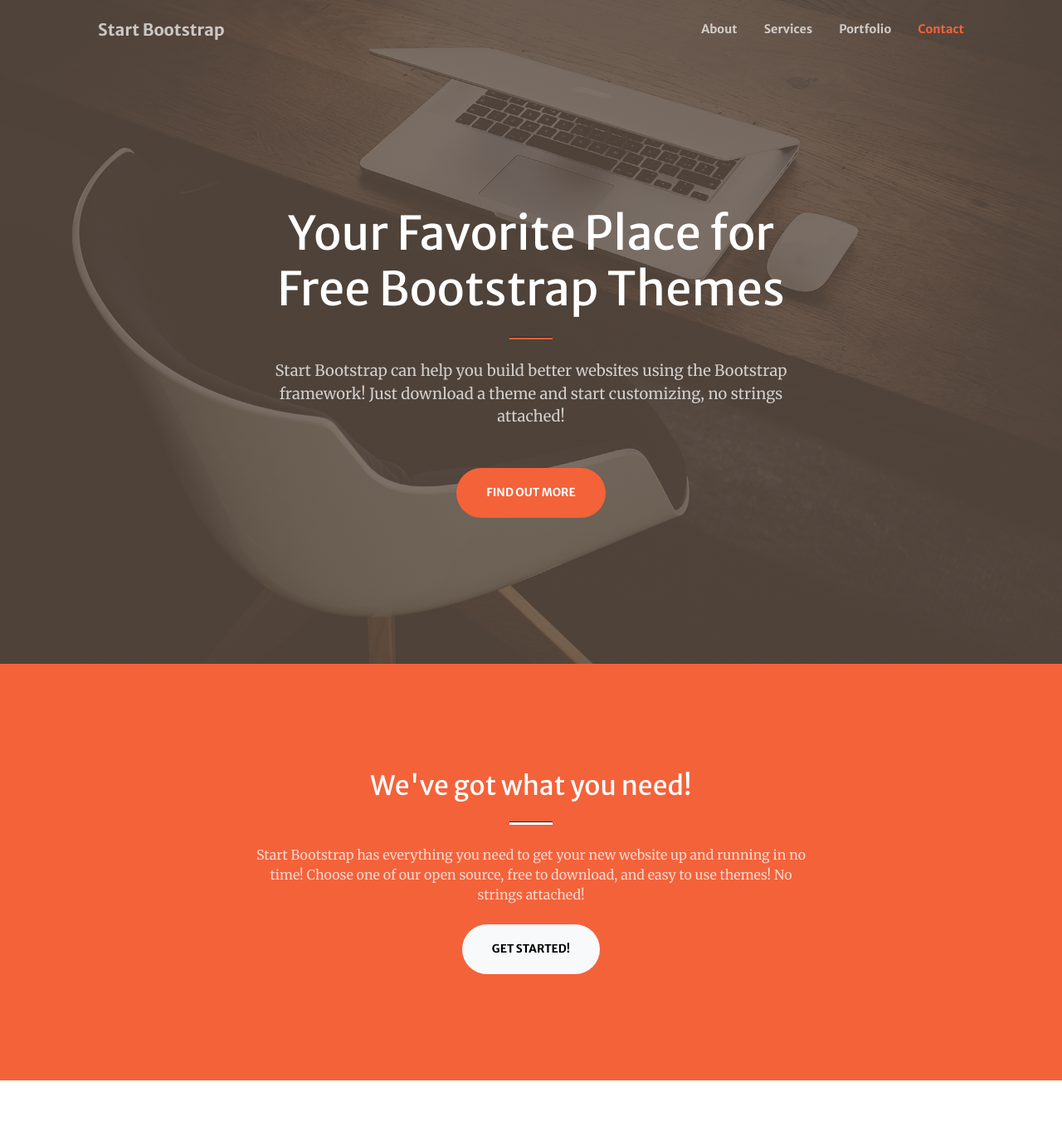
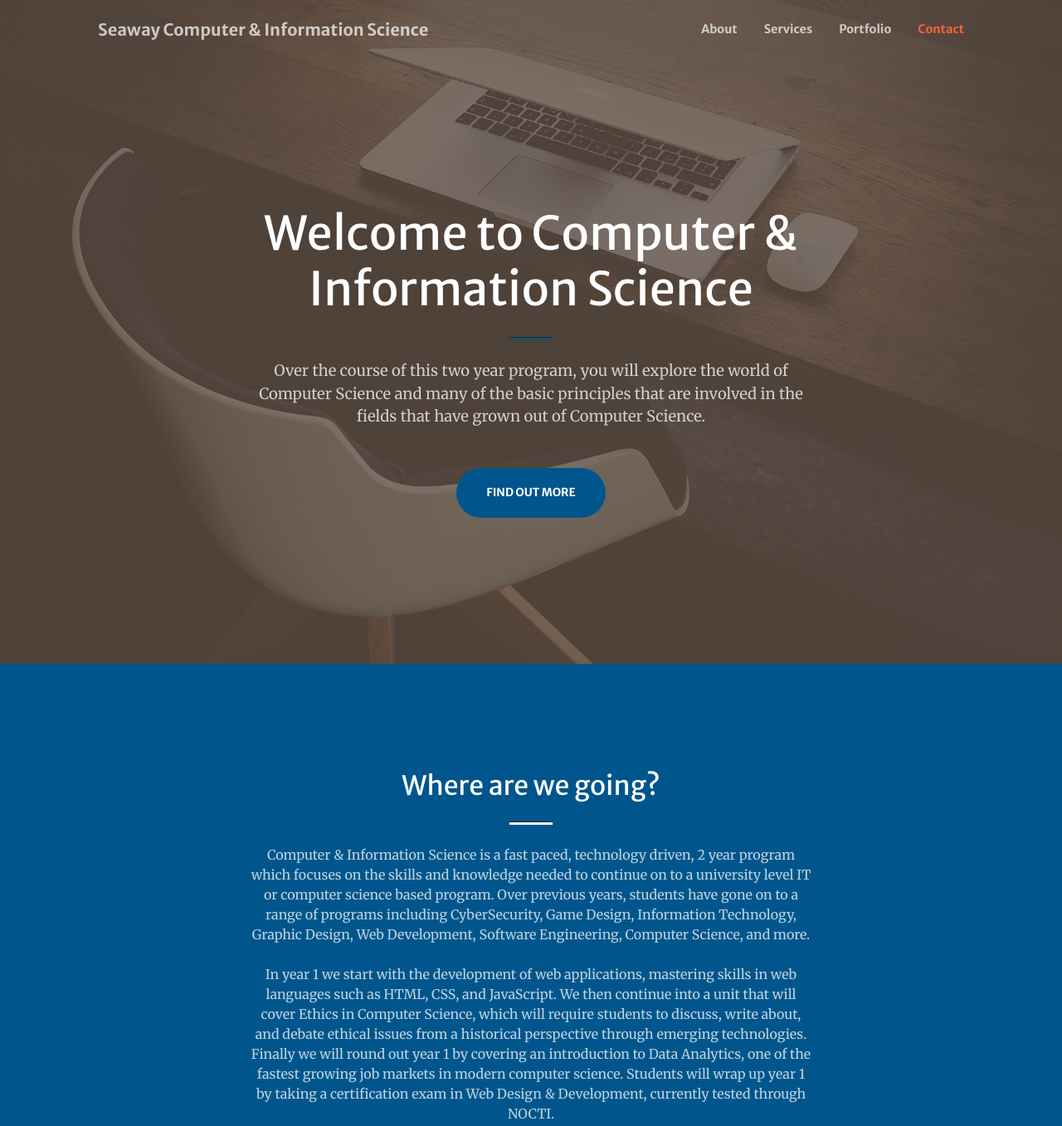
Before and after one commit to dmwellsSDBD/seawayCompSci, a plain HTML site: page index.html in a window 1280 px wide. Shown: the top 1357 px of the page at 83% size. Drawn offline with nearby package versions, Linux system fonts and the light colour scheme; some packages are replaced by stand-ins of ours; a script that the page names is missing.

Commit message:
Content & colors changed

```diff
--- a/index.html
+++ b/index.html
@@ -22,7 +22,7 @@
         <!-- Navigation-->
         <nav class="navbar navbar-expand-lg navbar-light fixed-top py-3" id="mainNav">
             <div class="container px-4 px-lg-5">
-                <a class="navbar-brand" href="#page-top">Start Bootstrap</a>
+                <a class="navbar-brand" href="#page-top">Seaway Computer &amp; Information Science</a>
                 <button class="navbar-toggler navbar-toggler-right" type="button" data-bs-toggle="collapse" data-bs-target="#navbarResponsive" aria-controls="navbarResponsive" aria-expanded="false" aria-label="Toggle navigation"><span class="navbar-toggler-icon"></span></button>
                 <div class="collapse navbar-collapse" id="navbarResponsive">
                     <ul class="navbar-nav ms-auto my-2 my-lg-0">
@@ -39,11 +39,11 @@
             <div class="container px-4 px-lg-5 h-100">
                 <div class="row gx-4 gx-lg-5 h-100 align-items-center justify-content-center text-center">
                     <div class="col-lg-8 align-self-end">
-                        <h1 class="text-white font-weight-bold">Your Favorite Place for Free Bootstrap Themes</h1>
+                        <h1 class="text-white font-weight-bold">Welcome to Computer &amp; Information Science</h1>
                         <hr class="divider" />
                     </div>
                     <div class="col-lg-8 align-self-baseline">
-                        <p class="text-white-75 mb-5">Start Bootstrap can help you build better websites using the Bootstrap framework! Just download a theme and start customizing, no strings attached!</p>
+                        <p class="text-white-75 mb-5">Over the course of this two year program, you will explore the world of Computer Science and many of the basic principles that are involved in the fields that have grown out of Computer Science. </p>
                         <a class="btn btn-primary btn-xl" href="#about">Find Out More</a>
                     </div>
                 </div>
@@ -54,9 +54,19 @@
             <div class="container px-4 px-lg-5">
                 <div class="row gx-4 gx-lg-5 justify-content-center">
                     <div class="col-lg-8 text-center">
-                        <h2 class="text-white mt-0">We've got what you need!</h2>
+                        <h2 class="text-white mt-0">Where are we going?</h2>
                         <hr class="divider divider-light" />
-                        <p class="text-white-75 mb-4">Start Bootstrap has everything you need to get your new website up and running in no time! Choose one of our open source, free to download, and easy to use themes! No strings attached!</p>
+                        <p class="text-white-75 mb-4">
+                            Computer & Information Science is a fast paced, technology driven, 2 year program which focuses on the skills and knowledge needed to continue on to a university level IT or computer science based program. Over previous years, students have gone on to a range of programs including CyberSecurity, Game Design, Information Technology, Graphic Design, Web Development, Software Engineering, Computer Science, and more.
+                        </p>
+
+                        <p class="text-white-75 mb-4">
+                            In year 1 we start with the development of web applications, mastering skills in web languages such as HTML, CSS, and JavaScript. We then continue into a unit that will cover Ethics in Computer Science, which will require students to discuss, write about, and debate ethical issues from a historical perspective through emerging technologies. Finally we will round out year 1 by covering an introduction to Data Analytics, one of the fastest growing job markets in modern computer science. Students will wrap up year 1 by taking a certification exam in Web Design & Development, currently tested through NOCTI.
+                        </p>
+
+                        <p class="text-white-75 mb-4">
+                            Year 2 focuses on Computer Science, involving the development and testing of software and software systems, working with mathematical models, data analysis and security, algorithms, and computational theory. The primary focus this year will be learning computer programming based in the Python Programming Language as well as an introduction to Cybersecurity, one of the fastest growing industries in the world. Year 2 will culminate with the Python Institutes PCEP™ – Certified Entry-Level Python Programmer exam, as well as a culminating two year senior project to showcase the students' skills gained over the past two years.
+                        </p>
                         <a class="btn btn-light btn-xl" href="#services">Get Started!</a>
                     </div>
                 </div>
```
Also changed, not shown: css/styles.css, 1 other file.
